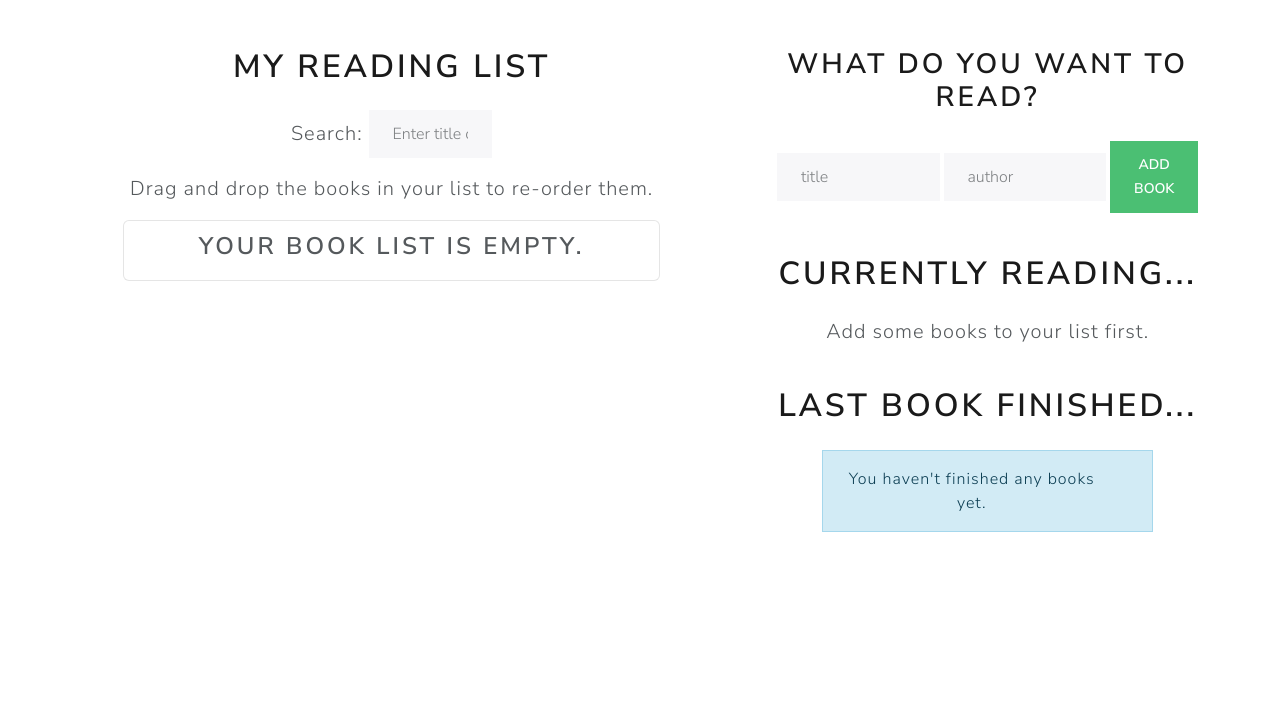
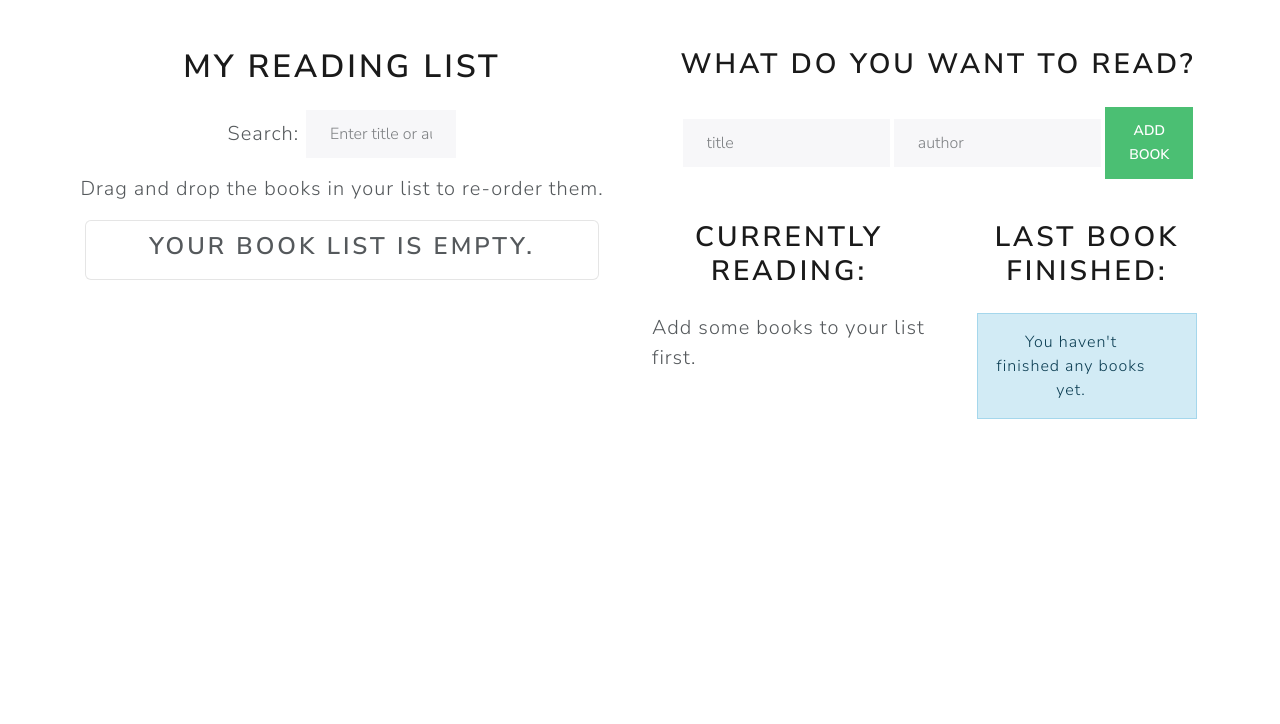
Before and after one commit to nicoferreira90/reading_list_app, a Django app: page / in a window 1280 px wide. Shown: the part 92-816 px from the top of the page. Run offline with Django 5.2, Linux system fonts and the light colour scheme; the visitor is signed in with stand-in values (Sample User, id 1); data that the repository does not hold is empty; some libraries are stand-ins or nearby versions.

Commit message:
improved general page layout

```diff
--- a/templates/base.html
+++ b/templates/base.html
@@ -67,7 +67,7 @@
 <body hx-headers='{"X-CSRFToken": "{{ csrf_token }}"}'>
 
 
-    <nav class="navbar navbar-expand-lg bg-primary" data-bs-theme="dark">
+    <nav class="navbar sticky-top navbar-expand-lg bg-primary" data-bs-theme="dark">
         <div class="container-fluid" style="width: 90%;">
           <a class="navbar-brand mx-3" href="{% url "reading_page" %}" style="color: white;">My Reading List</a>
           <button class="navbar-toggler" type="button" style="background-color: white;" data-bs-toggle="collapse" data-bs-target="#navbarNav" aria-controls="navbarNav" aria-expanded="false" aria-label="Toggle navigation">
--- a/templates/reading/partials/currently_reading.html
+++ b/templates/reading/partials/currently_reading.html
@@ -10,7 +10,7 @@
     {% else %}
 
     <div class="d-flex justify-content-center align-items-center">
-      <div class="card" style="width: 18rem;">
+      <div class="card" style="width: 80%; padding: 2%;">
         {% if top_book.cover  %}
         <div style="display: flex; justify-content: center;">
             <img class="bookcover mb-2" src="{{ top_book.cover.url}}" alt="{{ top_book.title }}" style="width: 60%;">
--- a/templates/reading/partials/reading_page_content_partial.html
+++ b/templates/reading/partials/reading_page_content_partial.html
@@ -1,4 +1,4 @@
-<div class="col-7">
+<div class="col-6">
     <h1 class="m-4">My Reading List</h1>
 
     <div>
@@ -10,14 +10,14 @@
     </div>
 
     <div class="d-flex justify-content-center align-items-center">
-        <div id="book_list" style="width: 80%;">
+        <div id="book_list" style="width: 90%;">
             {% include "reading/partials/book_list_partial.html" %}
         </div>
     </div>
 
 
 </div>
-<div id="right_page" class="col-5" style="height: 700px;">
+<div id="right_page" class="col-6" style="height: 700px;">
 
     {% include "reading/partials/right_page_content.html" %}
 
--- a/templates/reading/partials/right_page_content.html
+++ b/templates/reading/partials/right_page_content.html
@@ -12,14 +12,22 @@
     </form>
 </div>
 
-<h1 class="m-4">Currently Reading...</h1>
+    <div class="row">
+
+        <div class="col">
+
+        <h2 class="m-4">Currently Reading:</h2>
 
         {% include "reading/partials/currently_reading.html" %}
 
-<h1 class="m-4">Last Book finished...</h1>
+        </div>
+
+        <div class="col">
+
+        <h2 class="m-4">Last Book finished:</h2>
 
 
-<div style="width: 70%; margin: 0 auto;">
+        <div style="width: 80%; margin: 0 auto;">
             {% if finished_book_list %}
 
             <div class="card bg-light mb-2" style="width: 100%;">
@@ -38,7 +46,7 @@
                         <div class="col">
                             {% if finished_book_list.0.cover %}
                             <div class="d-flex justify-content-center align-items-center">
-                        <img class="bookcover mb-2" src="{{ finished_book_list.0.cover.url}}" alt="{{ finished_book_list.0.title }}" style="width: 60%;">
+                                <img class="bookcover mb-2" src="{{ finished_book_list.0.cover.url}}" alt="{{ finished_book_list.0.title }}" style="width: 90%;">
                             </div>
                             {% else %}
                             <p class="lead">No book cover has been uploaded yet.</p>
@@ -54,3 +62,6 @@
             </div>
             {% endif %}
         </div>
+
+    </div>
+</div>
--- a/templates/reading/partials/search.html
+++ b/templates/reading/partials/search.html
@@ -1,5 +1,5 @@
 <div class="d-flex justify-content-center align-items-center">
-    <form action="{% url 'reading_page' %}" method="post" class="d-flex align-items-center" style="width: 30%;">
+    <form action="{% url 'reading_page' %}" method="post" class="d-flex align-items-center" style="width: 40%;">
         {% csrf_token %}
         <p class="lead mb-0" style="margin-right: 3%;">Search:</p>
         <input type="text"
```
Lines whose indentation alone changed are shown as unchanged.
